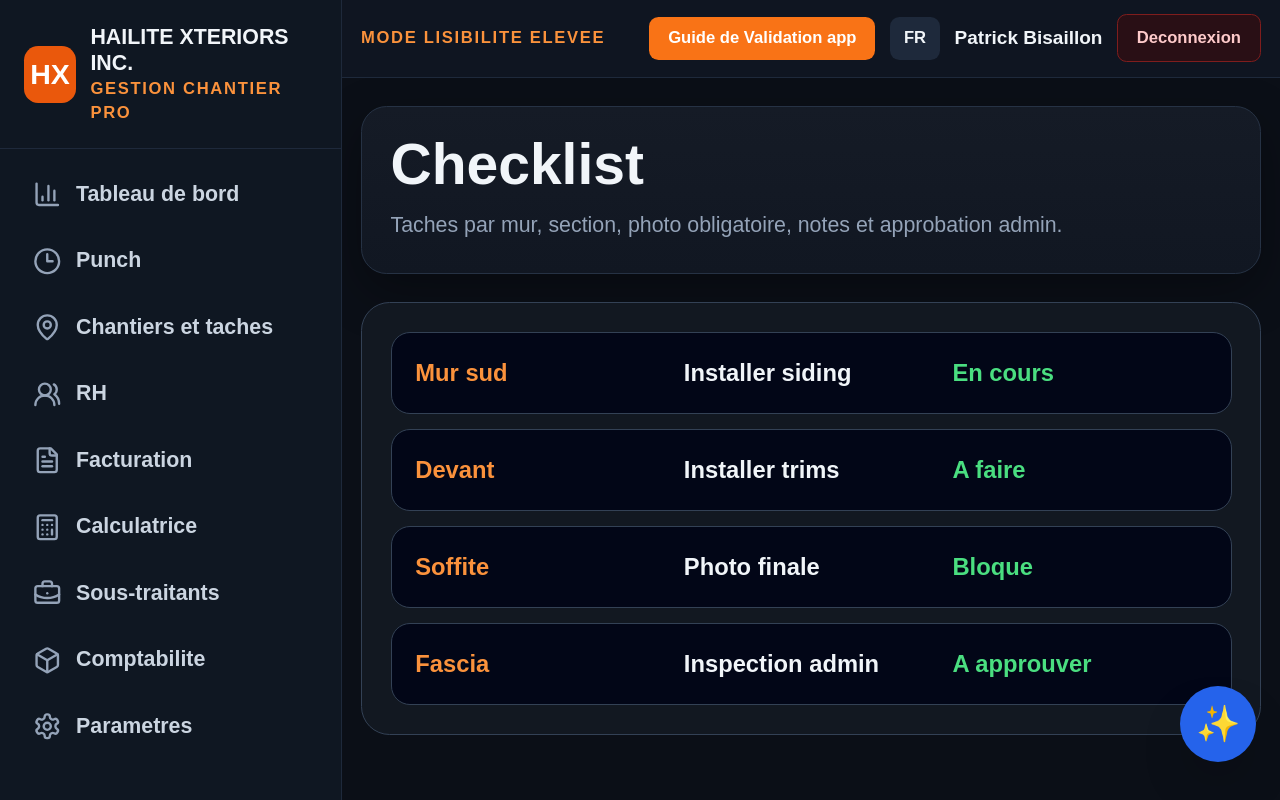
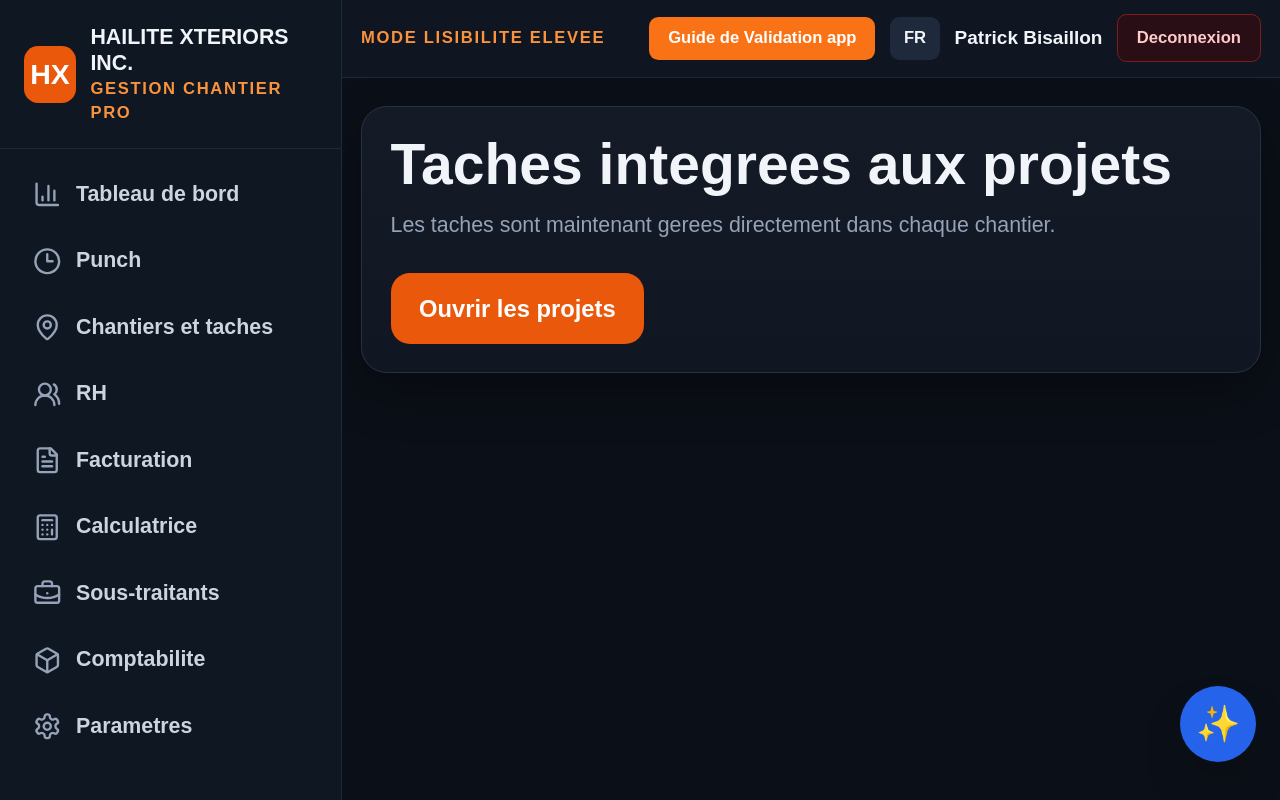
Before and after one commit to bisaillonpatrick1979-dev/Chatgpt-hailite-, a Next.js app: page /tasks in a window 1280 px wide. Shown: the top 800 px of the page. Built offline with nearby package versions, Linux system fonts and the light colour scheme.

Commit message:
Point task route back to projects

```diff
--- a/app/tasks/page.tsx
+++ b/app/tasks/page.tsx
@@ -1,29 +1,13 @@
+import Link from "next/link";
 import { AppShell } from "@/components/AppShell";
-
-const tasks = [
-  ["Mur sud", "Installer siding", "En cours"],
-  ["Devant", "Installer trims", "A faire"],
-  ["Soffite", "Photo finale", "Bloque"],
-  ["Fascia", "Inspection admin", "A approuver"]
-];
 
 export default function Page() {
   return (
     <AppShell>
       <section className="pro-card p-6">
-        <h1 className="text-5xl font-black">Checklist</h1>
-        <p className="large-readable mt-3 text-slate-400">Taches par mur, section, photo obligatoire, notes et approbation admin.</p>
-      </section>
-      <section className="pro-panel mt-6 p-6">
-        <div className="grid gap-3">
-          {tasks.map(([section, task, status]) => (
-            <article key={section + task} className="grid gap-3 rounded-2xl border border-slate-700 bg-slate-950 p-5 md:grid-cols-3">
-              <p className="text-xl font-black text-orange-400">{section}</p>
-              <p className="text-xl font-black">{task}</p>
-              <p className="text-xl font-black text-green-400">{status}</p>
-            </article>
-          ))}
-        </div>
+        <h1 className="text-5xl font-black">Taches integrees aux projets</h1>
+        <p className="large-readable mt-3 text-slate-400">Les taches sont maintenant gerees directement dans chaque chantier.</p>
+        <Link href="/projects" className="mt-6 inline-flex rounded-2xl bg-orange-600 px-6 py-4 text-xl font-black text-white">Ouvrir les projets</Link>
       </section>
     </AppShell>
   );
```
